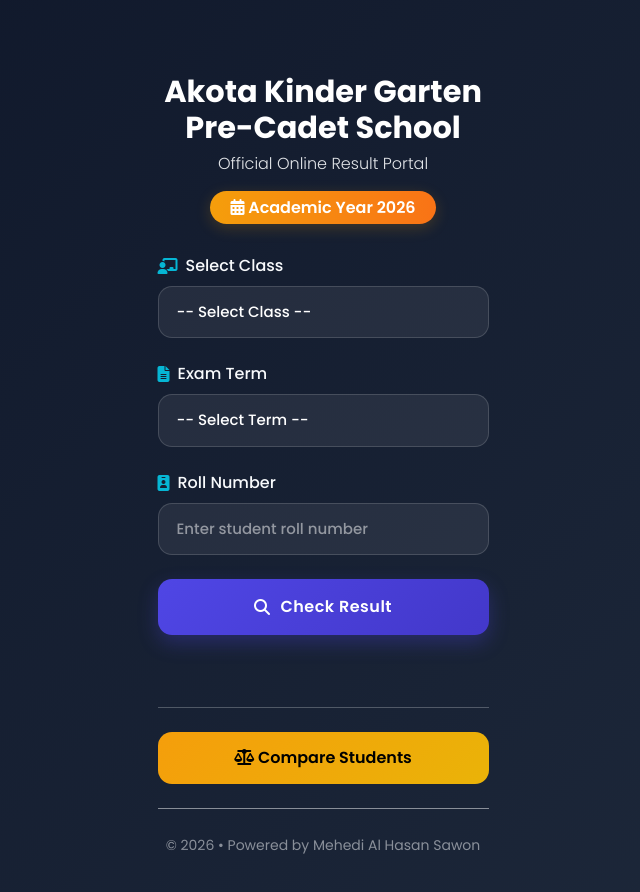
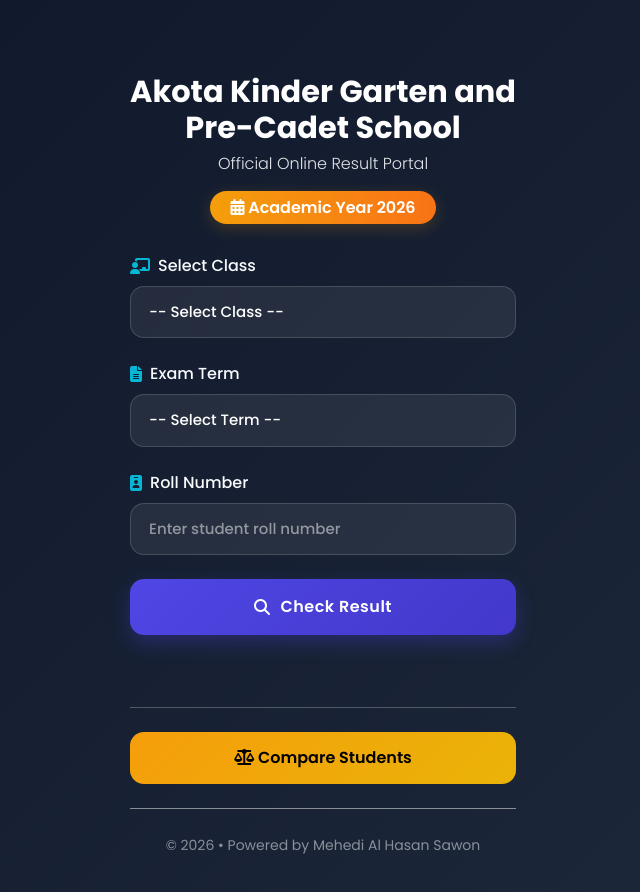
Before and after one commit to mehedialhasan-21/result-checker, a plain HTML site: page index.html in a window 1280 px wide. Shown: the whole page, without its empty margins (317-957 px from the left). Drawn offline with nearby package versions, Linux system fonts and the light colour scheme.

Commit message:
Update school name in header

```diff
--- a/index.html
+++ b/index.html
@@ -24,7 +24,7 @@
   <div class="result-card">
    <br> <!-- ===== HEADER ===== -->
     <div class="header">
-      <h3> Akota Kinder Garten <br>Pre-Cadet School</h3>
+      <h3> Akota Kinder Garten and <br>Pre-Cadet School</h3>
       <p class="Official">Official Online Result Portal</p>
       <span class="badge badge-academic fs-6">
         <i class="fas fa-calendar-alt"></i> Academic Year 2026
```
